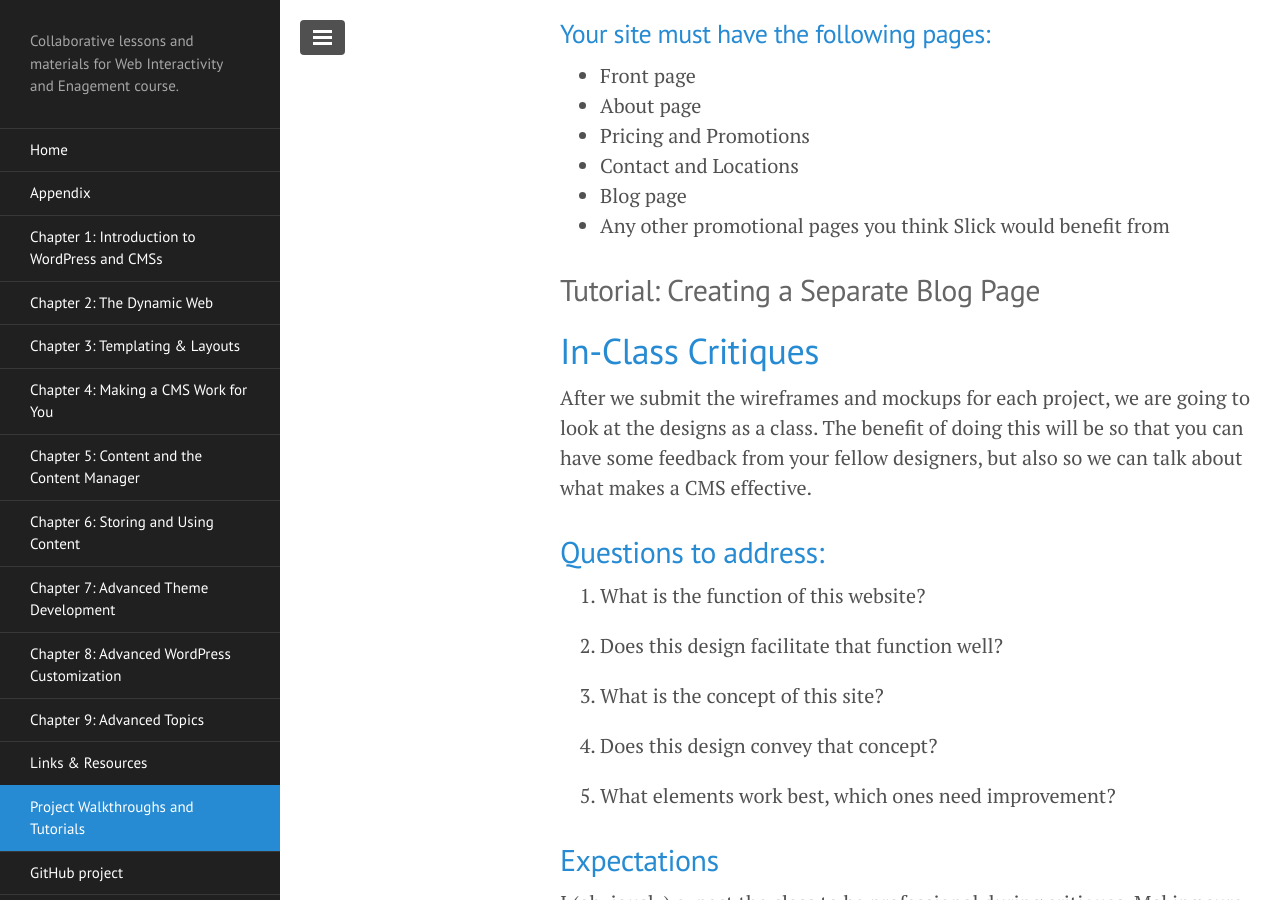
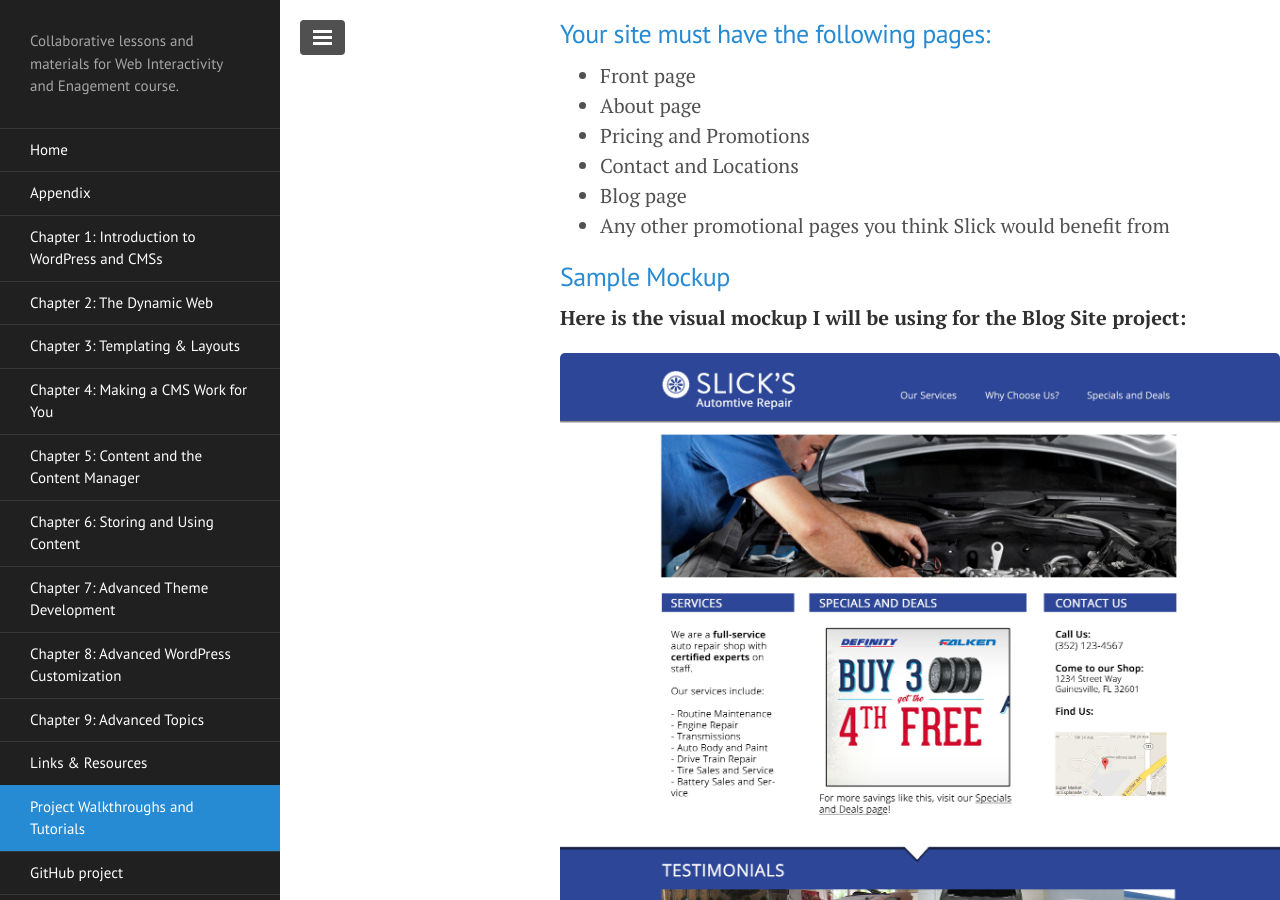
Before and after one commit to ahaywood/Web-Interactivity-and-Engagement, a Jekyll site: the page built from chapter-10/index.md, in a window 1280 px wide and 900 px high, scrolled down 9791 px. Built offline with Jekyll 4.4.1, drawn with Linux system fonts in a browser that asks for light colours; Markdown is read by kramdown in place of the engine named in the settings.

Commit message:
Add Slick's Mockups

```diff
--- a/chapter-10/index.md
+++ b/chapter-10/index.md
@@ -196,7 +196,6 @@ f. Have multiple pages (including custom templates)
 g. Be well designed and demonstrate your knowledge and comfort with WordPress
 
 
-
 #### Grading Rubric:
 
 	Note that the majority of your grade is based on your ability to make a design and implement it as it appears in the mockup.
@@ -246,6 +245,14 @@ sure he is going to **rise in Google search rankings**.
 - Blog page
 - Any other promotional pages you think Slick would benefit from
 
+#### Sample Mockup
+
+**Here is the visual mockup I will be using for the Blog Site project:**
+
+<img src="../public/slicks-mockup01.jpg" width="100%" alt="visual mockup for slick's front page" class="mockup-image" />
+
+<img src="../public/slicks-mockup02.jpeg" width="100%" alt="visual mockup for slick's internal pages" class="mockup-image" />
+
 ### <span style="color: #666">Tutorial: Creating a Separate Blog Page</span>
 
 ## <a name="in-class-critiques">In-Class Critiques</a>
```
Also changed, not shown: 3 other files.
